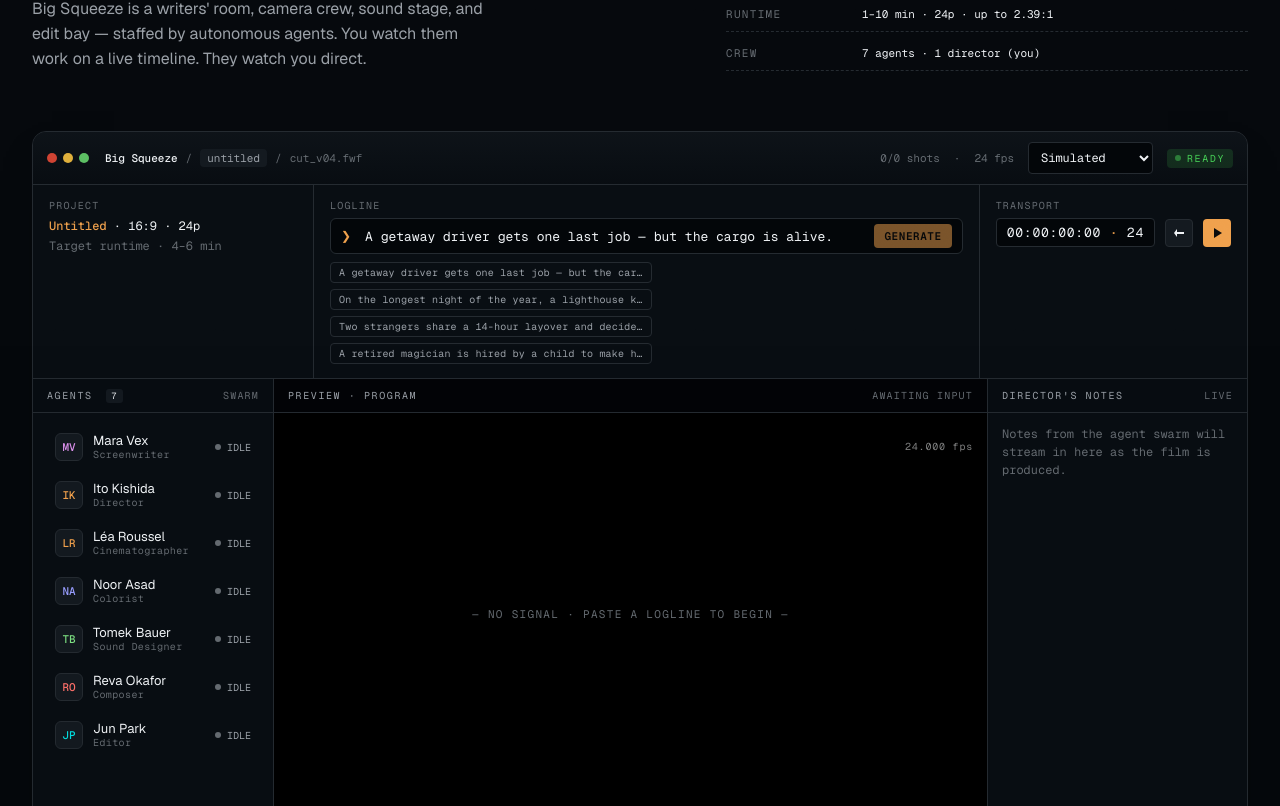
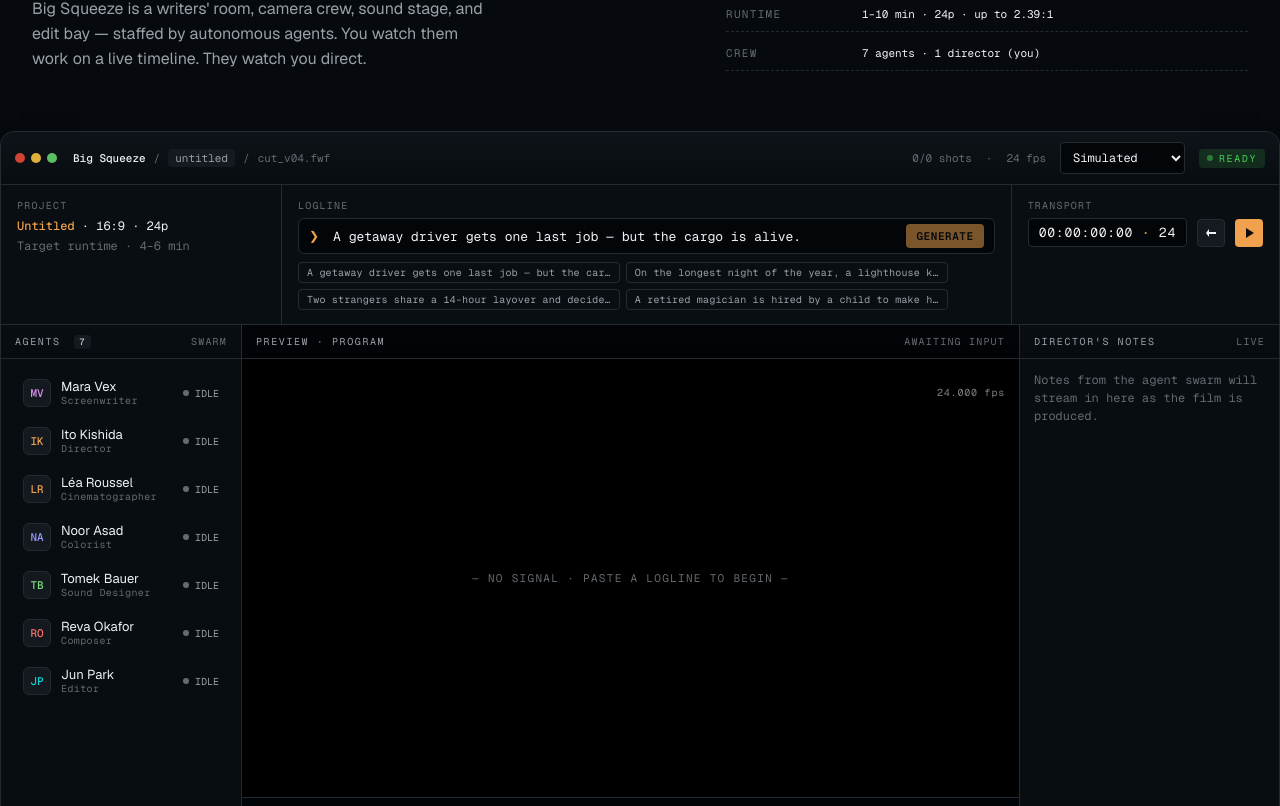
Before and after one commit to ayudhinc/bigsqueeze, a Next.js app: page / in a window 1280 px wide. Shown: the part 454-1260 px from the top of the page. Built offline with nearby package versions, Linux system fonts and the light colour scheme.

Commit message:
Revert "Wrap Studio preview in .shell on landing page so its width matches the rest of the page flow"
This reverts commit 393fdd0ee6777382903d3601a5bd71613e9aabd5.

```diff
--- a/components/bigsqueeze-app.tsx
+++ b/components/bigsqueeze-app.tsx
@@ -40,7 +40,7 @@ export function BigSqueezeApp() {
     <>
       <Nav />
       <Hero tweaks={tweaks} />
-      <div className="shell"><Studio tweaks={tweaks} mode="preview" /></div>
+      <Studio tweaks={tweaks} mode="preview" />
       <HowItWorks />
       <Films />
       <Waitlist />
--- a/components/hero.tsx
+++ b/components/hero.tsx
@@ -50,6 +50,7 @@ export function Hero({ tweaks }: { tweaks: Tweaks }) {
             </div>
           </div>
         </div>
+
       </div>
     </section>
   );
```
